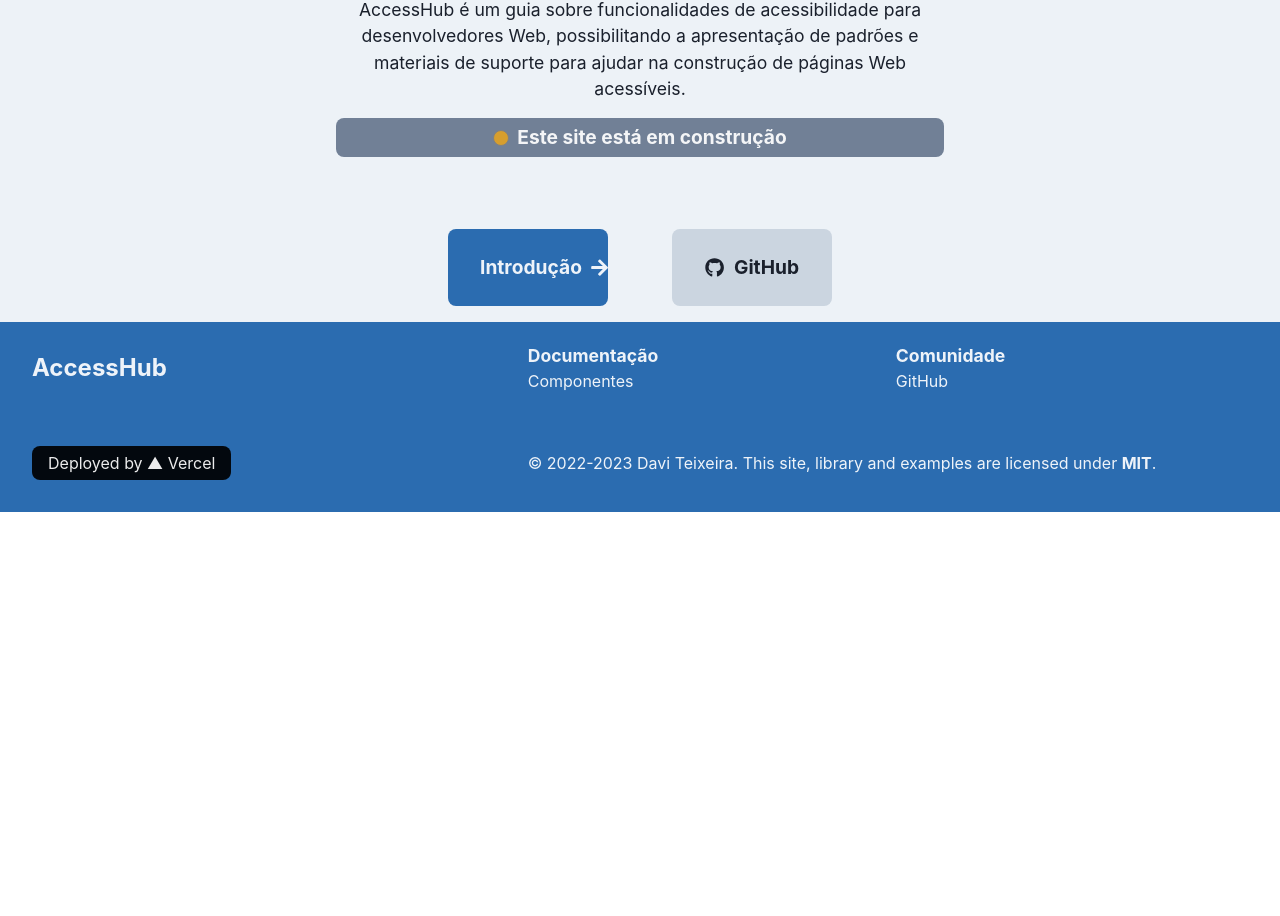
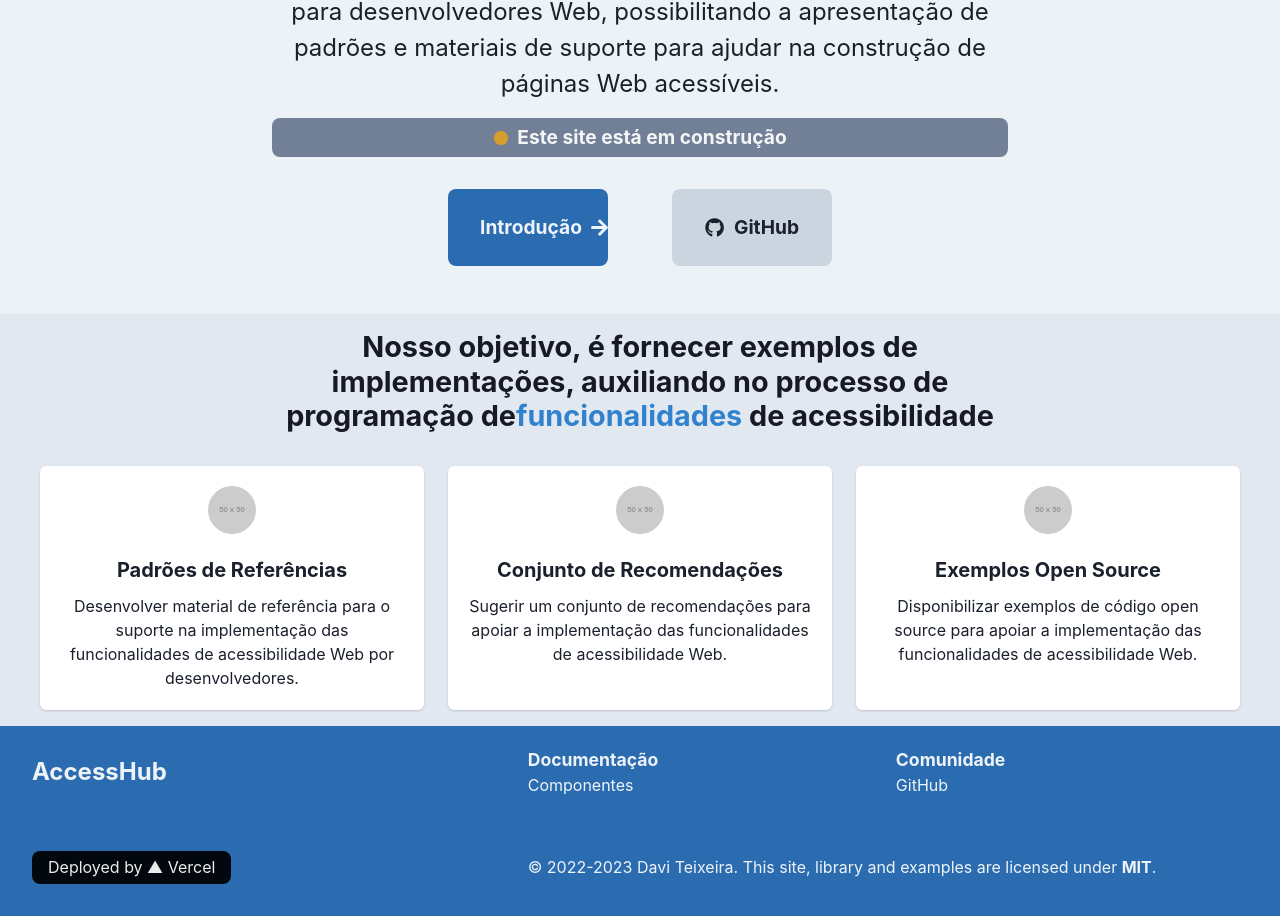
Before and after one commit to daviteixeira-dev/accesshub, a React (Vite) app: page / in a window 1280 px wide. Shown: the part 288-1204 px from the top of the page. Before the commit the page ends 800 px from the top, so only its background shows below. Built offline with nearby package versions, Linux system fonts and the light colour scheme.

Commit message:
refactoring and adding the project goals section to the project home page

```diff
--- a/src/pages/HomePage.tsx
+++ b/src/pages/HomePage.tsx
@@ -3,14 +3,19 @@ import {
   Text,
   Link,
   Icon,
-  Heading
-} from '@chakra-ui/react'
+  Card,
+  Stack,
+  Avatar,
+  Heading,
+  CardBody
+} from '@chakra-ui/react';
 
-import { NavLink } from 'react-router-dom'
+import { NavLink } from 'react-router-dom';
 
-import { FaGithub, FaArrowRight } from 'react-icons/fa'
-import TopMenu from '../components/TopMenu/TopMenu'
-import Footer from '../components/Footer/Footer'
+import Footer from '../components/Footer/Footer';
+import TopMenu from '../components/TopMenu/TopMenu';
+
+import { FaGithub, FaArrowRight } from 'react-icons/fa';
 
 const HomePage = () => {
 
@@ -22,30 +27,31 @@ const HomePage = () => {
       alignItems='center'
       flexDirection='column'
       justifyContent='center'
-      height={['100%', '100%', '100vh', '100vh']}
+      height={['100%', '100%', '100%', '100%']}
     >
       <TopMenu />
 
       <Flex
+        mb='1rem'
         height='100%'
         padding='1rem'
         flexDirection='column'
         pt={['6rem', 0, 0, 0 ]}
         mt={[0, 0, '6rem', '6rem']}
-        width={['100%', '100%', '50%', '50%']}
+        width={['100%', '100%', '60%', '60%']}
       >
         <Heading
           as='h1'
           color='gray.900'
           textTransform='uppercase'
-          fontSize={['2.5rem', '2.5rem', '3rem', '3rem']}
+          fontSize={['2.5rem', '2.5rem', '3rem', '3.5rem']}
         >
           Desenvolva e deixe o seu site mais <Text as='span' color='blue.500'>acessível</Text>
         </Heading>
         <Text
           color='gray.800'
           marginTop='1rem'
-          fontSize='1.1rem'
+          fontSize='1.5rem'
         >
           AccessHub é um guia sobre funcionalidades de acessibilidade para desenvolvedores Web,
           possibilitando a apresentação de padrões e materiais de suporte para ajudar na
@@ -83,6 +89,7 @@ const HomePage = () => {
       <Flex
         mb='1rem'
         display='flex'
+        alignItems='center'
         justifyContent='space-evenly'
         width={['100%', '100%', '50%', '40%']}
         flexDirection={['column', 'column', 'row', 'row']}
@@ -134,9 +141,81 @@ const HomePage = () => {
 
       </Flex>
 
+      <Flex
+        mt='2rem'
+        width='100%'
+        bg='gray.200'
+        height='100%'
+        padding='1rem'
+        alignItems='center'
+        flexDirection='column'
+      >
+        <Flex
+          width={['100%', '100%', '60%', '60%']}
+        >
+          <Heading
+            as='h1'
+            color='gray.900'
+            fontSize={['1.5rem', '1.5rem', '1.8rem', '1.8rem']}
+          >
+            Nosso objetivo, é fornecer exemplos de implementações,
+            auxiliando no processo de programação de
+            <Text as='span' color='blue.500'>funcionalidades</Text> de acessibilidade
+          </Heading>
+        </Flex>
+
+        <Flex
+          w='100%'
+          mt='1rem'
+          justifyContent='space-evenly'
+          flexDirection={['column', 'column', 'row', 'row']}
+        >
+          <Card maxW='sm' mt='1rem'>
+            <CardBody>
+              <Avatar name='Segun Adebayo' src='https://via.placeholder.com/50' />
+              <Stack mt='6' spacing='3'>
+                <Heading size='md'>Padrões de Referências</Heading>
+                <Text>
+                  Desenvolver material de referência para o suporte na implementação das
+                  funcionalidades de acessibilidade Web por desenvolvedores.
+                </Text>
+              </Stack>
+            </CardBody>
+          </Card>
+
+          <Card maxW='sm' mt='1rem'>
+            <CardBody>
+              <Avatar name='Segun Adebayo' src='https://via.placeholder.com/50' />
+              <Stack mt='6' spacing='3'>
+                <Heading size='md'>Conjunto de Recomendações</Heading>
+                <Text>
+                  Sugerir um conjunto de recomendações para apoiar a implementação das
+                  funcionalidades de acessibilidade Web.
+                </Text>
+              </Stack>
+            </CardBody>
+          </Card>
+
+          <Card maxW='sm' mt='1rem'>
+            <CardBody>
+              <Avatar name='Segun Adebayo' src='https://via.placeholder.com/50' />
+              <Stack mt='6' spacing='3'>
+                <Heading size='md'>Exemplos Open Source</Heading>
+                <Text>
+                  Disponibilizar exemplos de código open source para apoiar a
+                  implementação das funcionalidades de acessibilidade Web.
+                </Text>
+              </Stack>
+            </CardBody>
+          </Card>
+
+        </Flex>
+
+      </Flex>
+
       <Footer />
     </Flex>
-  )
-}
+  );
+};
 
-export default HomePage
+export default HomePage;
```
